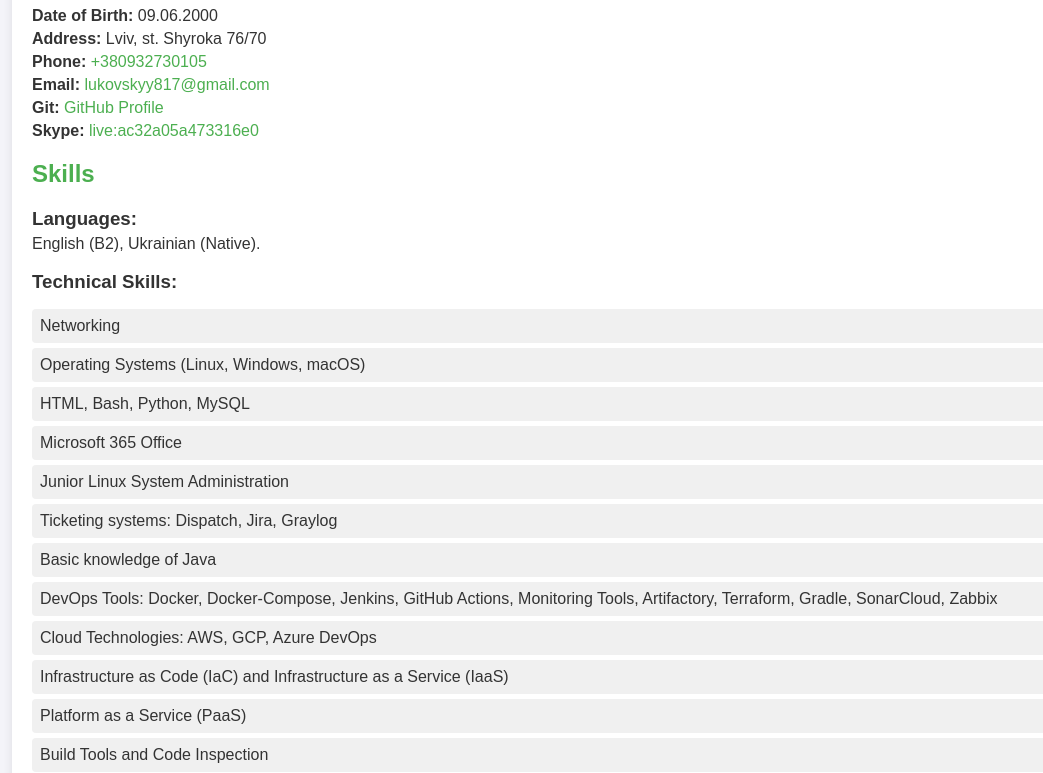
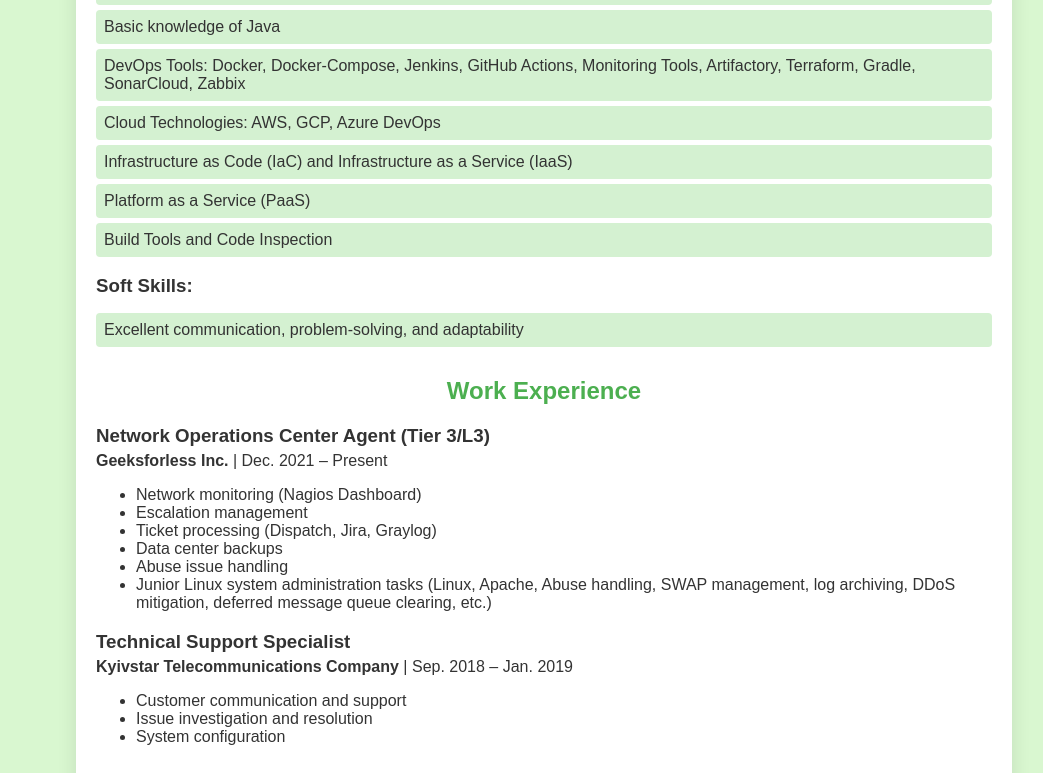
Before and after one commit to Morg4nn/mysitecv, a plain HTML site: page index.html in a window 1280 px wide. Shown: the part 93-866 px from the top of the page, without its empty margins (96-1139 px from the left). Drawn offline with Linux system fonts and the light colour scheme.

Commit message:
Update index.html

```diff
--- a/index.html
+++ b/index.html
@@ -7,21 +7,25 @@
   <style>
     body {
       font-family: Arial, sans-serif;
-      background-color: #f4f4f9;
+      background-color: #d9f7d0; /* Пастельний зелений фон */
       color: #333;
       margin: 0;
       padding: 0;
+      display: flex;
+      justify-content: center;
+      align-items: center;
+      height: 100vh;
     }
     .container {
-      width: 80%;
-      margin: 0 auto;
+      width: 70%;
       padding: 20px;
-      background-color: #fff;
-      box-shadow: 0 0 10px rgba(0, 0, 0, 0.1);
-      border-radius: 8px;
+      background-color: #ffffff;
+      box-shadow: 0 0 20px rgba(0, 0, 0, 0.1);
+      border-radius: 10px;
     }
     h1, h2 {
       color: #4CAF50;
+      text-align: center;
     }
     h3 {
       color: #333;
@@ -38,7 +42,7 @@
       padding: 0;
     }
     .skills li, .experience li, .education li {
-      background-color: #f0f0f0;
+      background-color: #d4f1d1; /* Зелений для елементів */
       margin: 5px 0;
       padding: 8px;
       border-radius: 4px;
```
